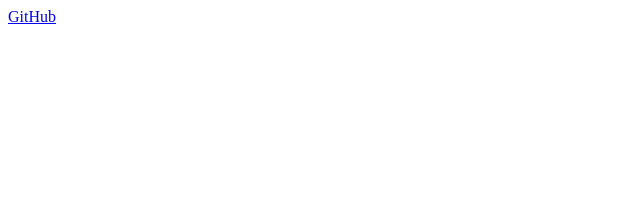
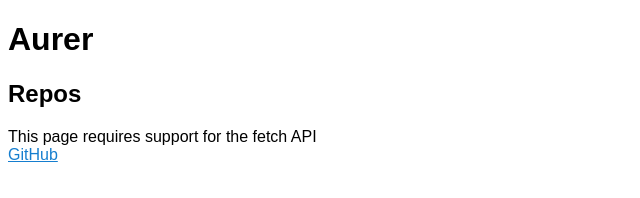
Before and after one commit to aurer/aurer.github.io, a website: page index.html in a window 1280 px wide. Shown: the whole page, without its empty margins (0-640 px from the left). Drawn offline with Linux system fonts and the light colour scheme; no server answers.

Commit message:
Restyling page elements

```diff
--- /dev/null
+++ b/assets/css/app.css
@@ -0,0 +1,28 @@
+@import url(components/base.css);
+@import url(components/section.css);
+@import url(components/repo.css);
+
+:root {
+	/* Colors */
+	--color-primary: #157ecf;
+	--color-secondary: #f80a2f;
+
+	--color-neutral-lighter: #e9e9e9;
+	--color-neutral-light: #ccc;
+	--color-neutral: #999;
+	--color-neutral-dark: #666;
+	--color-neutral-darker: #222;
+
+	/* Breakpoints */
+	--mq-sm-width: 20rem;
+	--mq-md-width: 40rem;
+	--mq-lg-width: 60rem;
+	--mq-xl-width: 80rem;
+
+	// Spacing
+	--space-xs: calc(var(--space) / 4);
+	--space-sm: calc(var(--space) / 2);
+	--space: 1.5rem;
+	--space-lg: calc(var(--space) * 2);
+	--space-xl: calc(var(--space) * 3);
+}
--- /dev/null
+++ b/assets/css/components/base.css
@@ -0,0 +1,7 @@
+body {
+	font-family: sans-serif;
+}
+
+a {
+	color: var(--color-primary);
+}
--- /dev/null
+++ b/assets/css/components/repo.css
@@ -0,0 +1,11 @@
+.Repos {
+	list-style: none;
+	margin: 0 0 var(--space);
+	padding: 0;
+}
+
+.Repo {
+	background-color: var(--color-neutral-lighter);
+	border: 1px solid var(--color-neutral-light);
+	padding: var(--space-sm) var(--space);
+}
--- /dev/null
+++ b/assets/css/components/section.css
@@ -0,0 +1,8 @@
+.Section {
+
+}
+
+.Section-inner {
+	max-width: var(--mq-xl-width);
+	margin: 0 auto;
+}
--- a/assets/js/app.js
+++ b/assets/js/app.js
@@ -1,6 +1,6 @@
-const listComponent = function(props) {
-	console.log(props);
-}
+document.addEventListener('DOMContentLoaded', function(e) {
+	App.constructor();
+});
 
 const App = {
 	constructor: function(props) {
@@ -19,11 +19,9 @@ const App = {
 		let repos = JSON.parse(localStorage.getItem('repos'));
 
 		if (repos && repos.length) {
-			console.log('Fetch from cache');
 			return this.setState({repos: repos});
 		}
 
-		console.log('Fetch from API');
 		fetch('https://api.github.com/users/aurer/repos')
 		.then(res => res.json())
 		.then(res => {
@@ -36,16 +34,12 @@ const App = {
 	},
 
 	render: function() {
-		let html = '<ul>'
+		let html = '<ul class="Repos">'
 		this.state.repos.map(repo => {
 			console.log(repo);
-			html += `<li><a href="${repo.url}">${repo.name}</a></li>`;
+			html += `<li class="Repo"><a href="https://aurer.github.io/${repo.name}">${repo.name}</a></li>`;
 		});
 		html += '</ul>'
 		document.querySelector('.App').innerHTML = html;
 	}
 }
-
-document.addEventListener('DOMContentLoaded', function(e) {
-	App.constructor();
-});
--- a/index.html
+++ b/index.html
@@ -5,16 +5,25 @@
 	<meta http-equiv="X-UA-Compatible" content="IE=edge" />
 	<meta name="viewport" content="width=device-width, initial-scale=1" />
 	<title>aurer.github.io</title>
+	<link rel="stylesheet" href="assets/css/app.css">
 </head>
 <body>
 	<div class="Page">
+		<div class="Section Section--mast">
+			<div class="Section-inner">
+				<h1>Aurer</h1>
+			</div>
+		</div>
 		<div class="Section">
 			<div class="Section-inner">
-				<div class="App"></div>
+				<h2>Repos</h2>
+				<div class="App">This page requires support for the fetch API</div>
 			</div>
 		</div>
-		<div class="Page-footer">
-			<a href="https://github.com/aurer/">GitHub</a>
+		<div class="Section Section--footer">
+			<div class="Section-inner">
+				<a href="https://github.com/aurer/">GitHub</a>
+			</div>
 		</div>
 	</div>
 	<script src="assets/js/app.js"></script>
```
